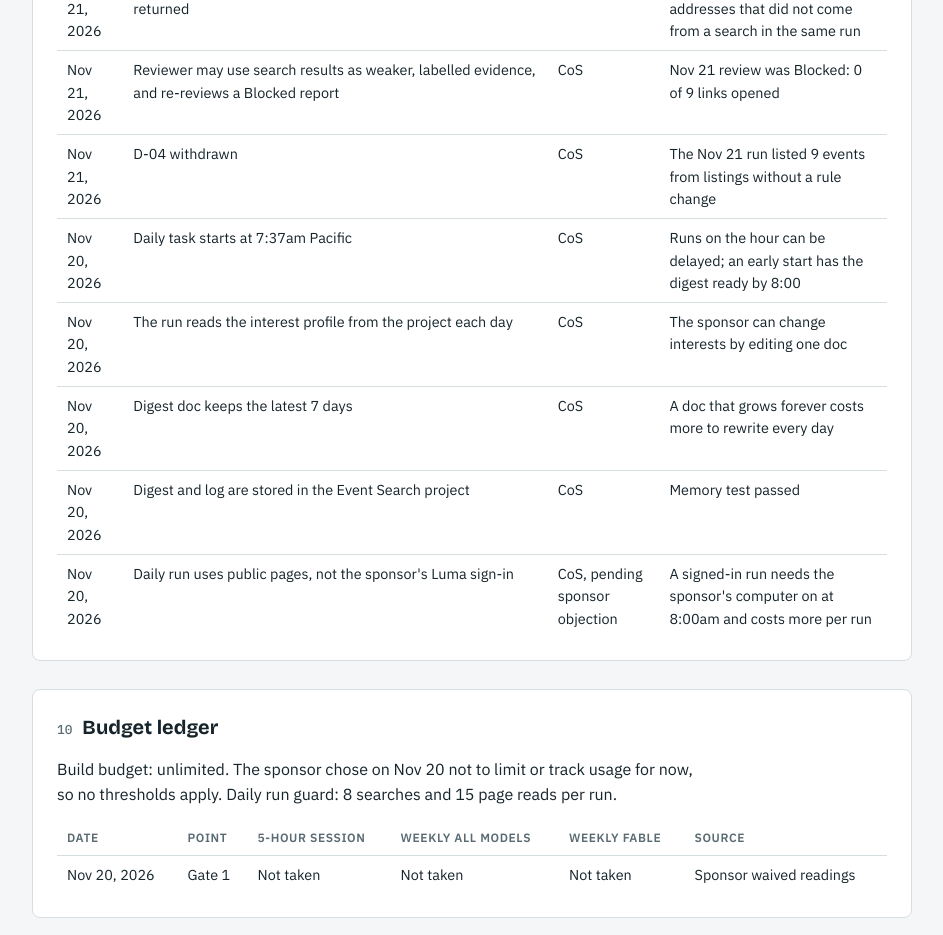
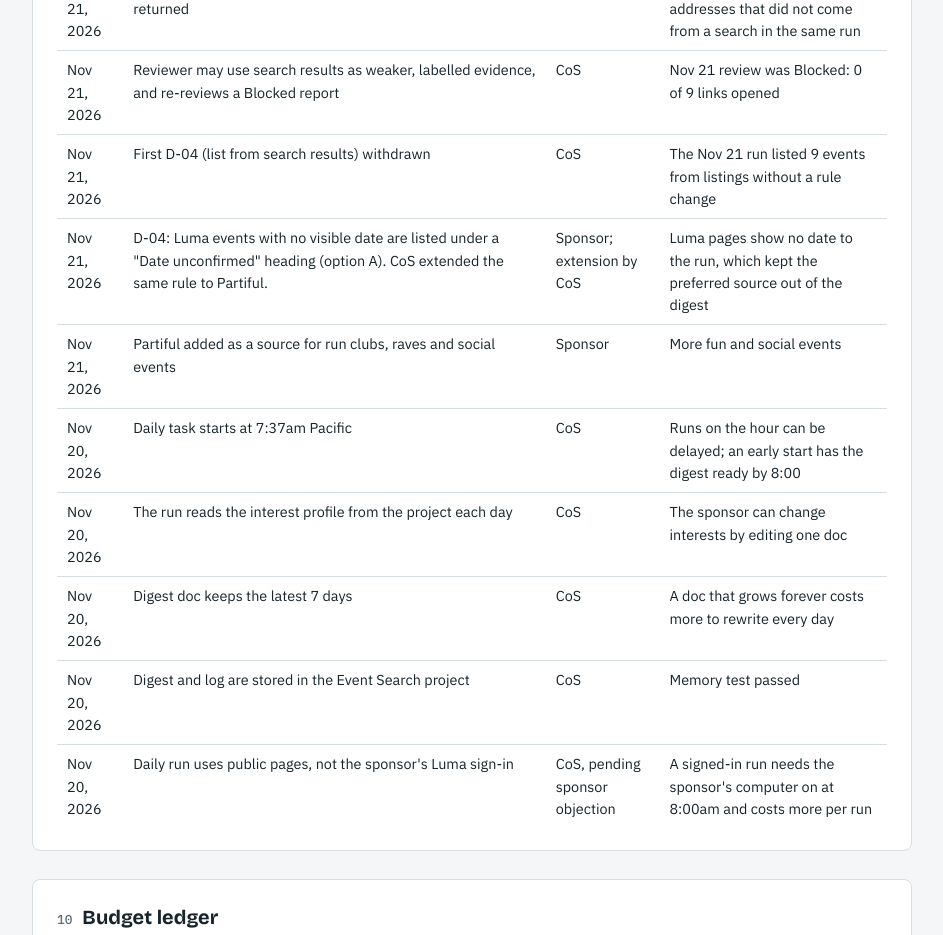
Before and after one commit to mikekhant/event-search, a plain HTML site: page hub/index.html in a window 1280 px wide. Shown: the part 10320-11255 px from the top of the page, without its empty margins (168-1111 px from the left). Drawn offline with nearby package versions, Linux system fonts and the light colour scheme.

Commit message:
Allow flagged undated Luma/Partiful events; add Partiful sources
Co-Authored-By: Claude Fable 5.2 <noreply@anthropic.com>
Claude-Session: https://claude.ai/code/session_01Xys9UGw8eQ6gWUctQKYV5i

```diff
--- a/hub/index.html
+++ b/hub/index.html
@@ -380,7 +380,9 @@ td.id { font-family: var(--mono); font-size: 0.82rem; white-space: nowrap; }
       <tr><td>Nov 21, 2026</td><td>Interest profile updated from 5 example events: added SOCIAL and wellness, widened NET to casual tech socials, widened UCI to Beall Applied Innovation and University Center, added Luma hosts as sources</td><td>Sponsor</td><td>Examples given by the sponsor</td></tr>
       <tr><td>Nov 21, 2026</td><td>Runs search first and open only addresses that search returned</td><td>CoS</td><td>Page reads are refused for addresses that did not come from a search in the same run</td></tr>
       <tr><td>Nov 21, 2026</td><td>Reviewer may use search results as weaker, labelled evidence, and re-reviews a Blocked report</td><td>CoS</td><td>Nov 21 review was Blocked: 0 of 9 links opened</td></tr>
-      <tr><td>Nov 21, 2026</td><td>D-04 withdrawn</td><td>CoS</td><td>The Nov 21 run listed 9 events from listings without a rule change</td></tr>
+      <tr><td>Nov 21, 2026</td><td>First D-04 (list from search results) withdrawn</td><td>CoS</td><td>The Nov 21 run listed 9 events from listings without a rule change</td></tr>
+      <tr><td>Nov 21, 2026</td><td>D-04: Luma events with no visible date are listed under a "Date unconfirmed" heading (option A). CoS extended the same rule to Partiful.</td><td>Sponsor; extension by CoS</td><td>Luma pages show no date to the run, which kept the preferred source out of the digest</td></tr>
+      <tr><td>Nov 21, 2026</td><td>Partiful added as a source for run clubs, raves and social events</td><td>Sponsor</td><td>More fun and social events</td></tr>
       <tr><td>Nov 20, 2026</td><td>Daily task starts at 7:37am Pacific</td><td>CoS</td><td>Runs on the hour can be delayed; an early start has the digest ready by 8:00</td></tr>
       <tr><td>Nov 20, 2026</td><td>The run reads the interest profile from the project each day</td><td>CoS</td><td>The sponsor can change interests by editing one doc</td></tr>
       <tr><td>Nov 20, 2026</td><td>Digest doc keeps the latest 7 days</td><td>CoS</td><td>A doc that grows forever costs more to rewrite every day</td></tr>
```
Also changed, not shown: 3 other files.
